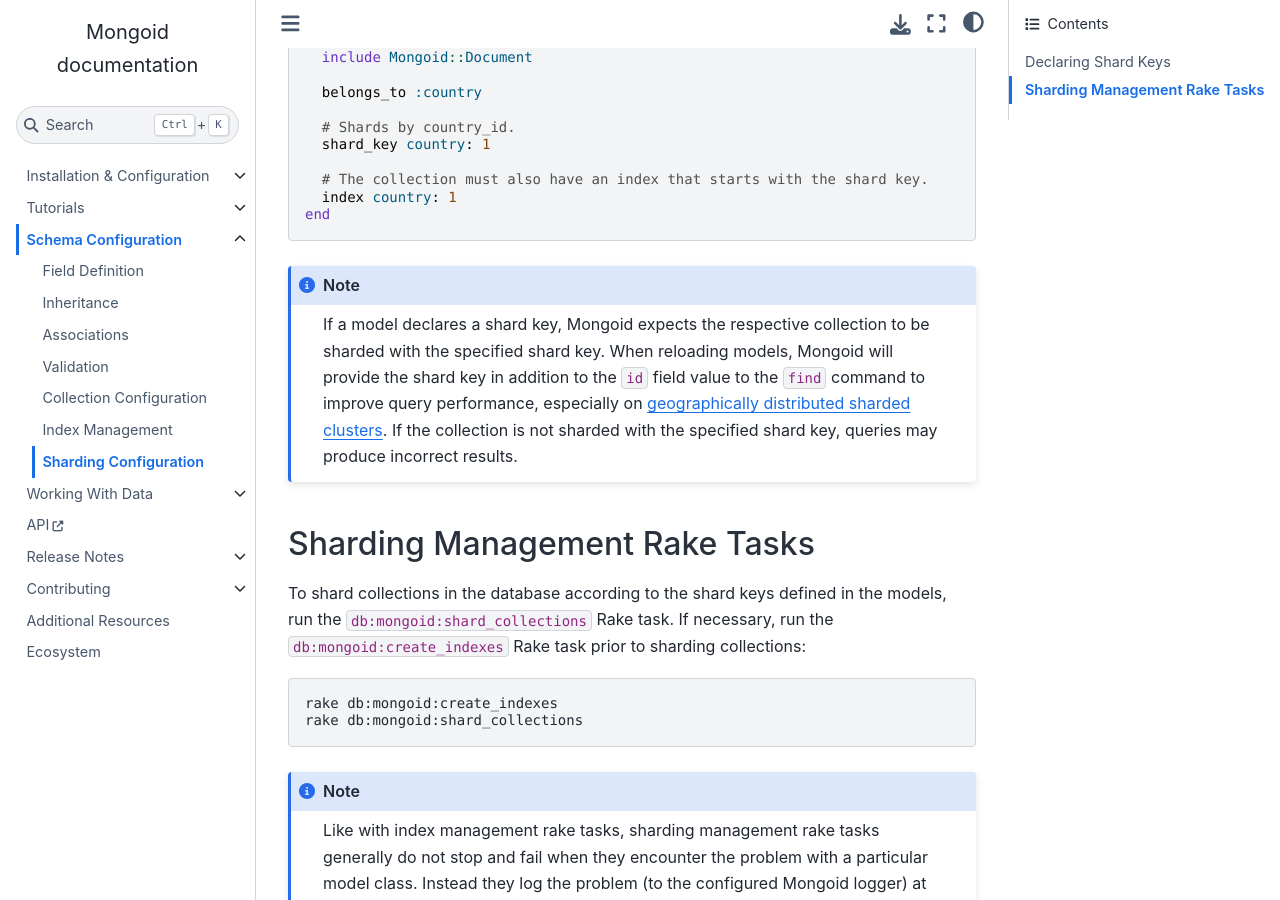
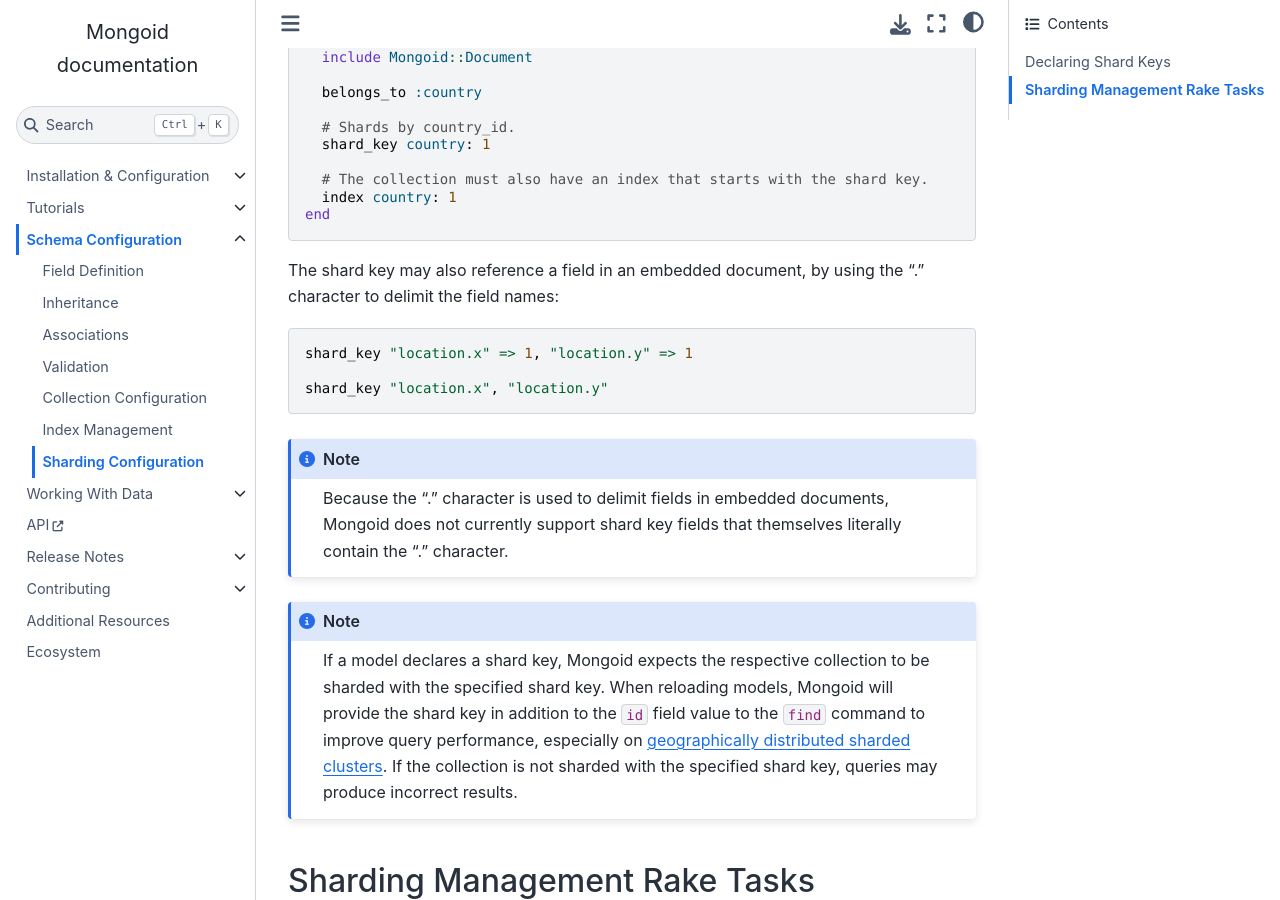
Before and after one commit to i80and/docs-mongoid, a Sphinx documentation site: the page built from docs/reference/sharding.txt, in a window 1280 px wide and 900 px high, scrolled down 1291 px. Built offline with Sphinx 7.4.7 and the Sphinx Book theme 1.1.4, drawn with Linux system fonts in a browser that asks for light colours.

Commit message:
Update sharding docs re: keys with "." characters in them (#5588)

```diff
--- a/docs/reference/sharding.txt
+++ b/docs/reference/sharding.txt
@@ -83,6 +83,21 @@ configured in the association as the field name:
     index country: 1
   end
 
+The shard key may also reference a field in an embedded document, by using
+the "." character to delimit the field names:
+
+.. code-block:: ruby
+
+  shard_key "location.x" => 1, "location.y" => 1
+
+  shard_key "location.x", "location.y"
+
+.. note::
+
+  Because the "." character is used to delimit fields in embedded documents,
+  Mongoid does not currently support shard key fields that themselves
+  literally contain the "." character.
+
 .. note::
 
   If a model declares a shard key, Mongoid expects the respective collection
```
